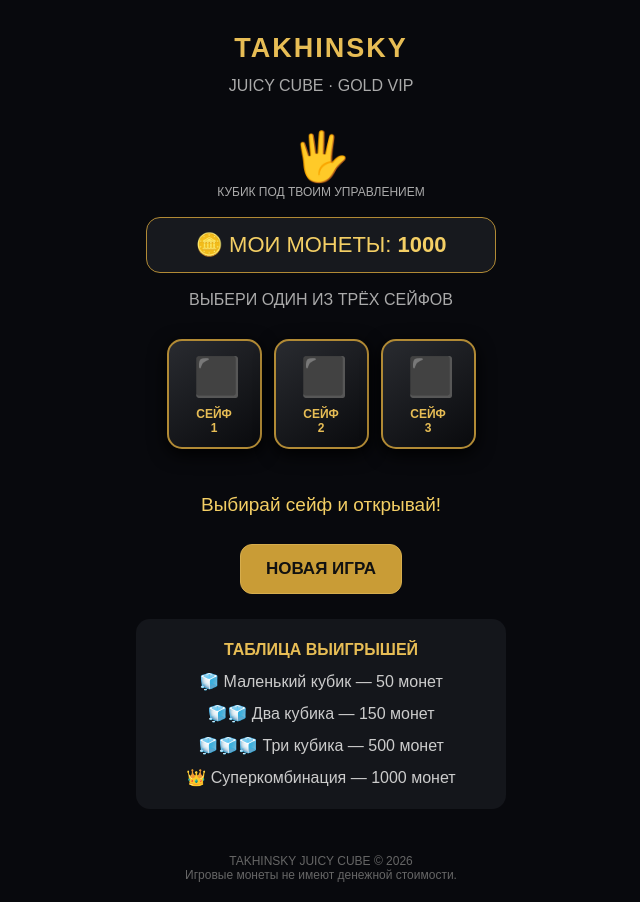
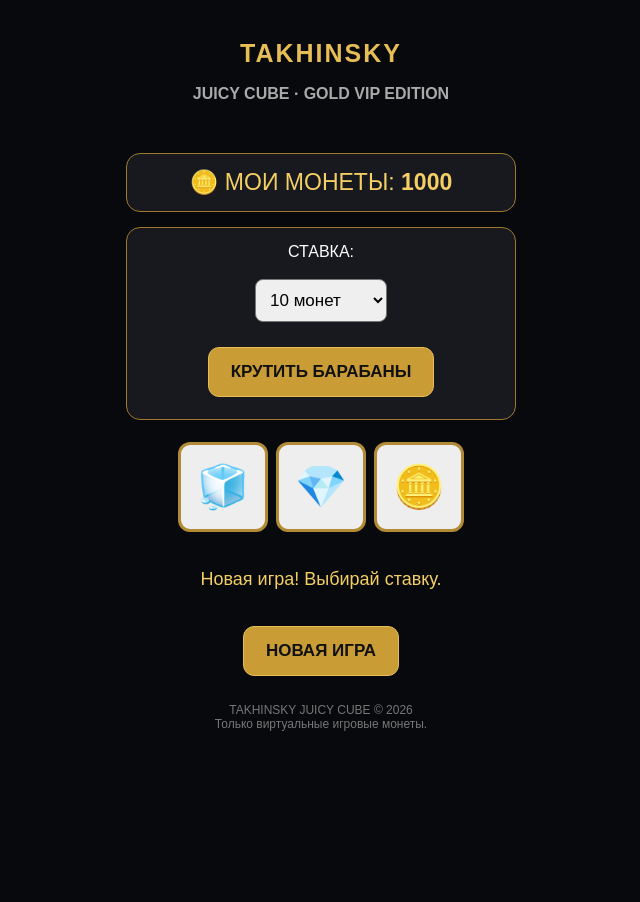
Before and after one commit to tahinski/kubik-sochny-gold-vip, a plain HTML site: page index.html in a window 1280 px wide. Both pictures are taken after a click on the button "НОВАЯ ИГРА". Shown: the whole page, without its empty margins (319-959 px from the left). After the commit the page ends 800 px from the top, so only its background shows below. Drawn offline with Linux system fonts and the light colour scheme.

Commit message:
Refactor HTML structure and styles for clarity

```diff
--- a/index.html
+++ b/index.html
@@ -3,131 +3,187 @@
 <html lang="ru">
 <head>
 <meta charset="UTF-8">
-<meta name="viewport" content="width=device-width, initial-scale=1.0">
+<meta name="viewport" content="width=device-width,initial-scale=1">
 <title>TAKHINSKY JUICY CUBE</title>
 <style>
 *{box-sizing:border-box}
-body{
- margin:0;background:#08090d;color:white;
- font-family:Arial,sans-serif;text-align:center;
-}
-header{padding:25px 10px 10px}
-h1{color:#e7bd55;font-size:27px;letter-spacing:2px;margin:8px}
-h2{font-size:16px;color:#aaa;font-weight:normal}
-.balance{
- margin:18px auto;padding:14px;
- background:#17191e;border:1px solid #b18a35;
- border-radius:14px;width:85%;max-width:350px;
- font-size:22px;color:#f4cf65;
-}
-.hand{font-size:48px;margin:10px}
-.hand small{display:block;font-size:12px;color:#aaa}
-.game{
- display:flex;justify-content:center;gap:12px;
- flex-wrap:wrap;margin:30px auto;max-width:500px;
-}
-.safe{
- width:95px;height:110px;border:2px solid #b18a35;
- border-radius:15px;background:linear-gradient(145deg,#292b30,#090a0d);
- color:white;font-size:38px;cursor:pointer;
- box-shadow:0 5px 18px #000;
-}
-.safe:active{transform:scale(.94)}
-.safe span{display:block;font-size:12px;color:#e7bd55;margin-top:8px}
-button{
- border:1px solid #d6ad4d;border-radius:12px;
- padding:14px 25px;background:#c99c36;
- color:#111;font-size:17px;font-weight:bold;
- cursor:pointer;
-}
+body{margin:0;background:#08090d;color:white;font-family:Arial;text-align:center}
+header{padding:22px 8px}
+h1{color:#e7bd55;letter-spacing:2px;font-size:25px}
+h2{font-size:16px;color:#aaa}
+.panel{background:#17191e;border:1px solid #9e792e;border-radius:14px;padding:15px;margin:15px auto;width:90%;max-width:390px}
+.coins{font-size:23px;color:#f4cf65}
+select{padding:10px;border-radius:8px;font-size:17px}
+.reels{display:flex;justify-content:center;gap:8px;margin:22px auto}
+.reel{background:#eee;color:#111;border:3px solid #b18a35;border-radius:12px;width:90px;height:90px;display:grid;place-items:center;font-size:42px}
+button{background:#c99c36;color:#111;border:1px solid #e7bd55;border-radius:11px;padding:14px 22px;font-size:17px;font-weight:bold;margin:7px;cursor:pointer}
 button:disabled{opacity:.4}
-#message{
- min-height:65px;padding:15px;color:#f4cf65;
- font-size:19px;
-}
-.prizes{
- margin:25px auto;padding:15px;
- width:90%;max-width:370px;
- background:#14161b;border-radius:14px;
- color:#ccc;line-height:2;
-}
-footer{padding:20px;color:#666;font-size:12px}
+#message{min-height:65px;color:#f4cf65;padding:15px;font-size:18px}
+.hidden{display:none}
+.safe{width:85px;height:85px;font-size:30px;background:#24262c;color:white}
+.rope{font-size:60px;margin:12px}
+footer{color:#777;font-size:12px;padding:20px}
 </style>
 </head>
 <body>
 <header>
 <h1>TAKHINSKY</h1>
-<h2>JUICY CUBE · GOLD VIP</h2>
+<h2>JUICY CUBE · GOLD VIP EDITION</h2>
 </header>
 
-<div class="hand">🖐️
-<small>КУБИК ПОД ТВОИМ УПРАВЛЕНИЕМ</small>
+<div class="panel coins">🪙 МОИ МОНЕТЫ: <b id="coins">1000</b></div>
+
+<div class="panel">
+СТАВКА:
+<br><br>
+<select id="bet">
+<option value="10">10 монет</option>
+<option value="50">50 монет</option>
+<option value="100">100 монет</option>
+<option value="500">500 монет</option>
+<option value="1000">1000 монет</option>
+</select>
+<br><br>
+<button id="spin" onclick="spin()">КРУТИТЬ БАРАБАНЫ</button>
 </div>
 
-<div class="balance">
-🪙 МОИ МОНЕТЫ: <b id="coins">1000</b>
+<div class="reels">
+<div class="reel" id="r1">🧊</div>
+<div class="reel" id="r2">💎</div>
+<div class="reel" id="r3">🪙</div>
 </div>
 
-<h2>ВЫБЕРИ ОДИН ИЗ ТРЁХ СЕЙФОВ</h2>
+<div id="message">Сделай ставку и испытай удачу!</div>
 
-<div class="game">
-<button class="safe" onclick="openSafe(0)">⬛<span>СЕЙФ 1</span></button>
-<button class="safe" onclick="openSafe(1)">⬛<span>СЕЙФ 2</span></button>
-<button class="safe" onclick="openSafe(2)">⬛<span>СЕЙФ 3</span></button>
+<div id="bonus" class="panel hidden">
+<h2>🎁 БОНУСНЫЙ ПРОХОД</h2>
+<p>Дёрни за верёвку! Рука сверху бросит кубик.</p>
+<div class="rope">🪢</div>
+<button onclick="pull()">ДЁРНУТЬ ЗА ВЕРЁВКУ</button>
+<p id="attempts"></p>
+<div id="safes"></div>
 </div>
 
-<div id="message">Выбирай сейф и открывай!</div>
+<button onclick="newGame()">НОВАЯ ИГРА</button>
 
-<button id="again" onclick="resetGame()">НОВАЯ ИГРА</button>
-
-<div class="prizes">
-<b style="color:#e7bd55">ТАБЛИЦА ВЫИГРЫШЕЙ</b><br>
-🧊 Маленький кубик — 50 монет<br>
-🧊🧊 Два кубика — 150 монет<br>
-🧊🧊🧊 Три кубика — 500 монет<br>
-👑 Суперкомбинация — 1000 монет
-</div>
-
-<footer>TAKHINSKY JUICY CUBE © 2026<br>Игровые монеты не имеют денежной стоимости.</footer>
+<footer>TAKHINSKY JUICY CUBE © 2026<br>Только виртуальные игровые монеты.</footer>
 
 <script>
 let coins=1000;
-let played=false;
+let tries=0;
+let rescue=false;
+let bonusOpen=false;
+let bet=10;
+const symbols=["🧊","💎","🪙","🎲","⬛"];
 
-function openSafe(number){
- if(played)return;
- played=true;
-
- let roll=Math.random();
- let prize=0;
- let result="";
-
- if(roll<0.45){
-  prize=50;
-  result="🧊 Маленький кубик! +50 монет";
- }else if(roll<0.75){
-  prize=150;
-  result="🧊🧊 Два кубика! +150 монет";
- }else if(roll<0.95){
-  prize=500;
-  result="🧊🧊🧊 Три кубика! +500 монет";
- }else{
-  prize=1000;
-  result="💎 СУПЕРВЫИГРЫШ! +1000 монет!";
- }
-
- coins+=prize;
+function update(){
  document.getElementById("coins").textContent=coins;
- document.getElementById("message").textContent=result;
- document.querySelectorAll(".safe")[number].textContent="🪙";
 }
 
-function resetGame(){
- played=false;
- document.getElementById("message").textContent="Выбирай сейф и открывай!";
- document.querySelectorAll(".safe").forEach((b,i)=>{
-  b.innerHTML="⬛<span>СЕЙФ "+(i+1)+"</span>";
- });
+function spin(){
+ if(bonusOpen)return;
+ bet=Number(document.getElementById("bet").value);
+ if(coins<bet){
+  document.getElementById("message").textContent="Недостаточно монет!";
+  return;
+ }
+ coins-=bet;
+ update();
+ document.getElementById("spin").disabled=true;
+ let a=symbols[Math.floor(Math.random()*symbols.length)];
+ let b=symbols[Math.floor(Math.random()*symbols.length)];
+ let c=symbols[Math.floor(Math.random()*symbols.length)];
+ document.getElementById("r1").textContent=a;
+ document.getElementById("r2").textContent=b;
+ document.getElementById("r3").textContent=c;
+
+ if(a===b&&b===c){
+  let win=bet*10;
+  coins+=win;
+  document.getElementById("message").textContent="💎 ДЖЕКПОТ! +" + win + " монет!";
+  update();
+  document.getElementById("spin").disabled=false;
+ }else if(a===b||b===c||a===c){
+  let win=bet*2;
+  coins+=win;
+  document.getElementById("message").textContent="🧊 КОМБИНАЦИЯ! +" + win + " монет!";
+  update();
+  document.getElementById("spin").disabled=false;
+ }else{
+  document.getElementById("message").textContent="🎁 Открылся бонусный проход!";
+  startBonus();
+ }
+}
+
+function startBonus(){
+ bonusOpen=true;
+ tries=bet>=1000?7:bet>=500?5:bet>=100?3:bet>=50?2:1;
+ rescue=false;
+ document.getElementById("bonus").classList.remove("hidden");
+ document.getElementById("attempts").textContent="Попыток: "+tries;
+ document.getElementById("safes").innerHTML="";
+ document.getElementById("spin").disabled=true;
+}
+
+function pull(){
+ if(tries<=0){
+  if(!rescue){
+   rescue=true;
+   tries=1;
+   document.getElementById("message").textContent="🤝 Последняя спасительная попытка!";
+  }else{
+   finishBonus();
+   return;
+  }
+ }
+ document.getElementById("message").textContent="🖐️ Рука бросает кубик сверху!";
+ let win=Math.random();
+ let result="";
+ if(win<0.35){
+  result="ПУСТО";
+ }else if(win<0.65){
+  result="МАЛЕНЬКИЙ КУБИК";
+ }else if(win<0.88){
+  result="БОЛЬШОЙ КУБИК";
+ }else{
+  result="СУПЕРБОНУС";
+ }
+ let prize=0;
+ if(result==="МАЛЕНЬКИЙ КУБИК")prize=bet*3;
+ if(result==="БОЛЬШОЙ КУБИК")prize=bet*10;
+ if(result==="СУПЕРБОНУС")prize=bet*25;
+ coins+=prize;
+ update();
+ document.getElementById("message").textContent=
+ result==="ПУСТО"?"⬛ Пустой кубик!": "🎉 "+result+"! +" + prize+" монет!";
+ document.getElementById("attempts").textContent="Осталось попыток: "+Math.max(0,tries-1);
+ tries--;
+ if(prize>0){
+  finishBonus();
+ }else if(tries<=0&&!rescue){
+  document.getElementById("message").textContent+=" Есть одна спасительная попытка!";
+ }else if(tries<=0&&rescue){
+  finishBonus();
+ }
+}
+
+function finishBonus(){
+ bonusOpen=false;
+ document.getElementById("bonus").classList.add("hidden");
+ document.getElementById("spin").disabled=false;
+ document.getElementById("message").textContent+=" Бонус завершён. Можно играть дальше!";
+}
+
+function newGame(){
+ if(bonusOpen){
+  document.getElementById("message").textContent="Сначала закончи бонус!";
+  return;
+ }
+ document.getElementById("message").textContent="Новая игра! Выбирай ставку.";
+ document.getElementById("spin").disabled=false;
+ document.getElementById("r1").textContent="🧊";
+ document.getElementById("r2").textContent="💎";
+ document.getElementById("r3").textContent="🪙";
 }
 </script>
 </body>
```
